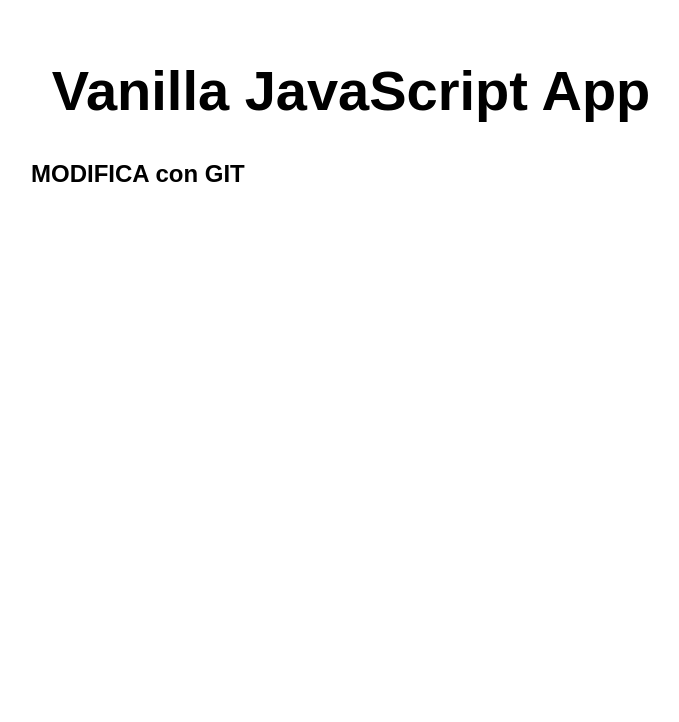
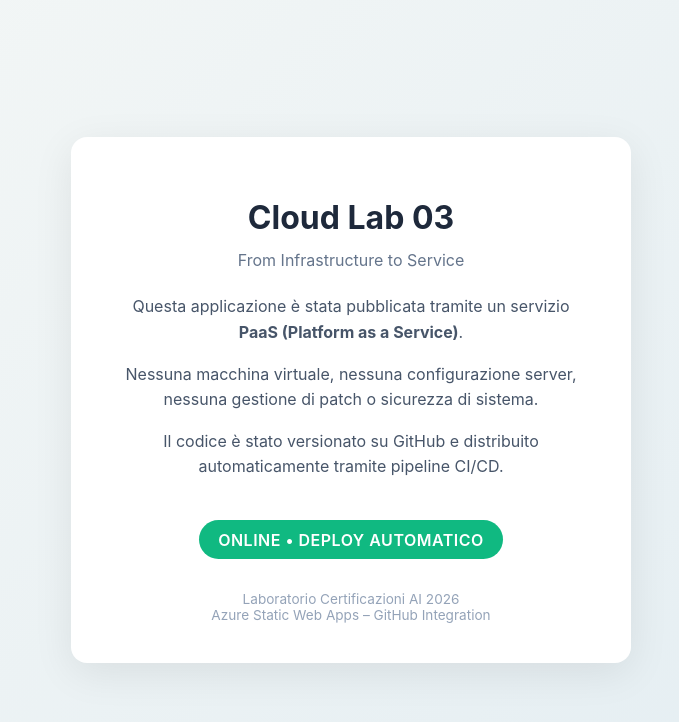
Before and after one commit to collivignarellioffice-byte/my-first-static-web-app789, a website: page src/index.html in a window 1280 px wide. Shown: the whole page, without its empty margins (289-968 px from the left). Drawn offline with Linux system fonts and the light colour scheme.

Commit message:
Add files via upload

```diff
--- a/src/index.html
+++ b/src/index.html
@@ -1,18 +1,39 @@
 <!DOCTYPE html>
-<html lang="en">
+<html lang="it">
+<head>
+    <meta charset="UTF-8">
+    <meta name="viewport" content="width=device-width, initial-scale=1.0">
+    <title>Cloud Lab 03 – Deploy PaaS</title>
+    <link rel="stylesheet" href="styles.css">
+</head>
+<body>
+    <div class="card">
+        <h1>Cloud Lab 03</h1>
+        <h2>From Infrastructure to Service</h2>
 
-<head>
-  <meta charset="UTF-8">
-  <meta name="viewport" content="width=device-width, initial-scale=1.0">
-  <link rel="stylesheet" href="styles.css">
-  <title>Vanilla JavaScript App</title>
-</head>
+        <p>
+            Questa applicazione è stata pubblicata tramite un servizio
+            <strong>PaaS (Platform as a Service)</strong>.
+        </p>
 
-<body>
-  <main>
-    <h1>Vanilla JavaScript App</h1>
-    <h2>MODIFICA con GIT</h2>
-  </main>
+        <p>
+            Nessuna macchina virtuale, nessuna configurazione server,
+            nessuna gestione di patch o sicurezza di sistema.
+        </p>
+
+        <p>
+            Il codice è stato versionato su GitHub e distribuito
+            automaticamente tramite pipeline CI/CD.
+        </p>
+
+        <div class="status-badge">
+            ONLINE • DEPLOY AUTOMATICO
+        </div>
+
+        <div class="footer">
+            Laboratorio Certificazioni AI 2026<br>
+            Azure Static Web Apps – GitHub Integration
+        </div>
+    </div>
 </body>
-
 </html>
--- a/src/styles.css
+++ b/src/styles.css
@@ -1,21 +1,53 @@
-* {
-  font-family: Arial, Helvetica, sans-serif;
+body {
+    font-family: -apple-system, BlinkMacSystemFont, 'Segoe UI', Roboto, sans-serif;
+    background: linear-gradient(135deg, #f4f7f6, #e3edf2);
+    display: flex;
+    justify-content: center;
+    align-items: center;
+    height: 100vh;
+    margin: 0;
 }
 
-html, body {
-  margin: 0;
-  border: 0;
-  padding: 0;
-  background-color: #fff;
+.card {
+    background: white;
+    padding: 2.5rem;
+    border-radius: 16px;
+    box-shadow: 0 10px 40px rgba(0, 0, 0, 0.08);
+    text-align: center;
+    max-width: 480px;
 }
 
-main {
-  margin: auto;
-  width: 50%;
-  padding: 20px;
+h1 {
+    color: #1e293b;
+    margin-bottom: 0.3rem;
 }
 
-main > h1 {
-  text-align: center;
-  font-size: 3.5em;
+h2 {
+    color: #64748b;
+    font-weight: 400;
+    font-size: 1rem;
+    margin-bottom: 1.5rem;
 }
+
+p {
+    color: #475569;
+    line-height: 1.6;
+    margin-bottom: 1rem;
+}
+
+.status-badge {
+    display: inline-block;
+    padding: 0.6rem 1.2rem;
+    background: #10b981;
+    color: white;
+    border-radius: 30px;
+    font-weight: 600;
+    margin-top: 1.5rem;
+    letter-spacing: 0.5px;
+}
+
+.footer {
+    margin-top: 2rem;
+    font-size: 0.85rem;
+    color: #94a3b8;
+}
```
